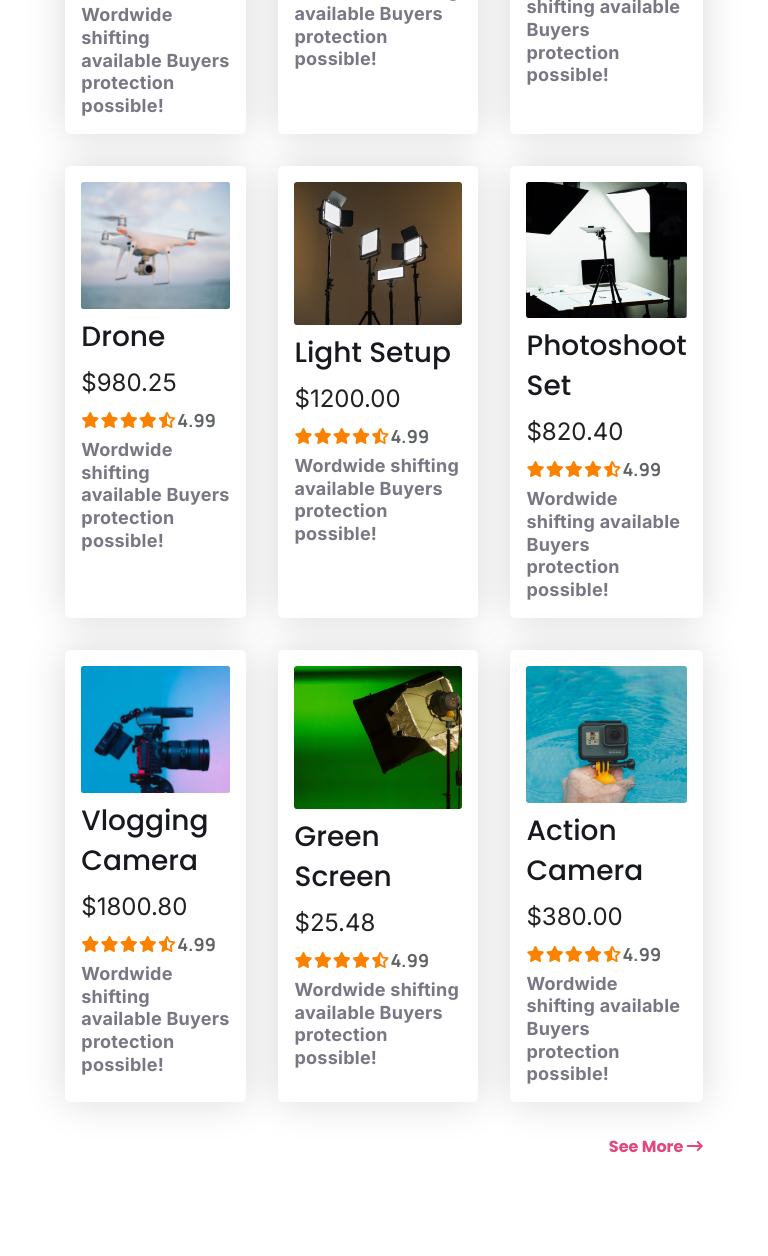
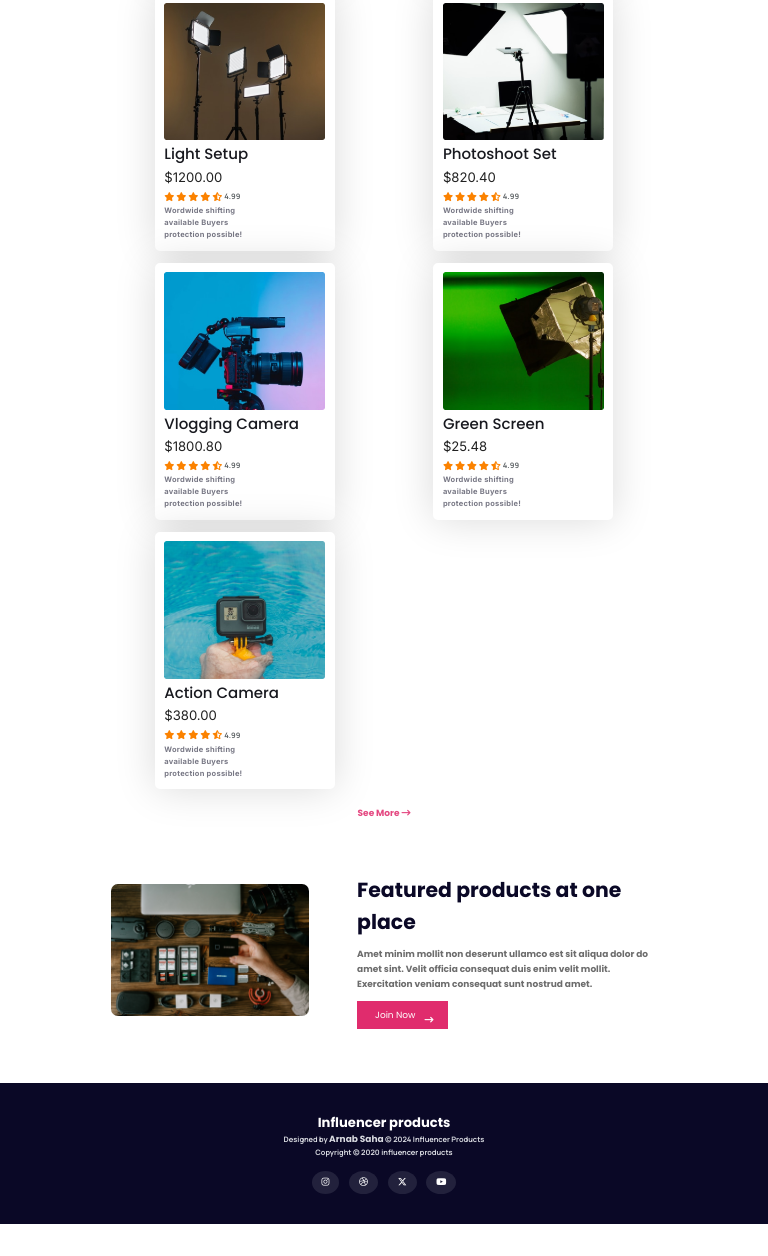
Before and after one commit to arnabw/Influencer-Gear, a plain HTML site: page index.html in a window 768 px wide. Shown: the part 1266-2522 px from the top of the page. After the commit the page ends 2490 px from the top, so only its background shows below. Drawn offline with Linux system fonts and the light colour scheme.

Commit message:
all section added and added media query for medium devices

```diff
--- a/assets/styles/main.css
+++ b/assets/styles/main.css
@@ -214,7 +214,7 @@
     font-family: var(--secondary-font);
     font-size: large;
     font-weight: 700;
-    line-height: 1.26;
+    line-height: 1.26rem;
     letter-spacing: 0.252px;
     width: 100%;
     max-width: 12.25rem;
@@ -255,3 +255,46 @@
     font-weight: 700;
     line-height: 3.75rem;
 }
+
+/* Footer Section */
+#foot {
+    padding: 3.125rem 0;
+    background: #0A0826;
+}
+
+#foot .foot-container {
+    display: flex;
+    flex-direction: column;
+    justify-content: center;
+    align-items: center;
+    text-align: center;
+}
+
+#foot .foot-container .foot-title {
+    color: #FFF;
+    font-size: var(--secondary-size);
+    font-weight: 700;
+}
+
+#foot .foot-container .foot-description {
+    color: #D9DBE1;
+    font-family: var(--optional-font);
+    font-size: 0.875rem;
+    font-weight: 700;
+    line-height: var(--secondary-size);
+}
+
+#foot .foot-container .foot-icon{
+    display: flex;
+    gap: 0.8rem;
+    margin-top: 1rem;
+}
+#foot .foot-container .foot-icon span{
+    background: #22213C;
+    padding: 5px 10px;
+    border-radius: 50%;
+}
+
+#foot .foot-container .foot-icon span i{
+    color: #FFF;
+}
--- /dev/null
+++ b/assets/styles/media-query.css
@@ -0,0 +1,143 @@
+/* Medium Device */
+@media only screen and (min-width:640px) and (max-width:1024px) {
+
+    /* Shared Style */
+    :root {
+        /* Font Size */
+        --primary-size: 0.75rem;
+        /*12px*/
+        --secondary-size: 1.09375rem;
+        /*17.5px*/
+        --optional-size: 1.25rem;
+        /*20px*/
+    }
+
+    .container {
+        width: 71%;
+        max-width: 64rem;
+    }
+
+    .shared-description {
+        max-width: 25rem;
+        margin: 0.75rem 0;
+    }
+
+    /* Header Section  */
+    #head {
+        padding: 3.5rem 0;
+    }
+
+    #head .nav {
+        flex-direction: column;
+        gap: 1rem;
+        text-align: center;
+    }
+
+    #head .nav .nav-title,
+    #head .nav .nav-list {
+        width: 100%;
+    }
+
+    #head .banner {
+        flex-direction: column;
+        gap: 1rem;
+        text-align: center;
+        margin-top: 3rem;
+    }
+
+    #head .banner .banner-content .banner-title {
+        font-size: 2.3rem;
+        line-height: 3.10rem;
+        max-width: 25.82rem;
+    }
+
+    #head .banner .banner-img .banner-content-img img {
+        max-width: 19.525rem;
+    }
+
+    /* Main Section  */
+
+    /* Sponsor Section  */
+    #main .sponsor {
+        grid-template-columns: repeat(4, 1fr);
+        gap: 1rem;
+        margin-bottom: 6rem;
+    }
+
+    #main .sponsor img {
+        max-width: 4rem;
+    }
+
+    /* Collection Section  */
+    #collection .collection-card {
+        grid-template-columns: repeat(2, 1fr);
+        gap: 1rem;
+        margin: 1.5rem 0;
+    }
+
+    #collection .collection-card .box-card {
+        gap: 0.25rem;
+        max-width: 15rem;
+        padding: 0.8rem;
+    }
+
+    #collection .collection-card .box-card img {
+        max-width: 14rem;
+    }
+
+    #collection .collection-card .box-card .collection-title {
+        line-height: 1.8rem;
+    }
+
+    #collection .collection-card .box-card .collection-price {
+        line-height: 1.60rem;
+    }
+
+    #collection .collection-card .box-card .collection-rating {
+        gap: 0.4rem;
+    }
+
+    #collection .collection-card .box-card .collection-rating i {
+        max-width: 0.60rem;
+    }
+
+    #collection .collection-card .box-card .collection-rating span {
+        font-size:smaller;
+        line-height: 1rem;
+    }
+
+    #collection .collection-card .box-card .collection-description {
+        font-size:smaller;
+        line-height: 1rem;
+        max-width: 8.7rem;
+    }
+
+    #seeMore {
+        justify-content: center;
+    }
+
+    /* Featured Products Section  */
+#featured-products {
+    padding: 4.5rem 0;
+}
+#featured-products .featured-products-container {
+    gap: 4rem;
+    justify-content: center;
+}
+#featured-products .featured-products-container .featured-products-img img {
+    max-width: 18rem;
+}
+
+#featured-products .featured-products-container .featured-products-contain .featured-products-title {
+    font-size: 1.7rem;
+    line-height: 2.67rem;
+}
+
+/* Footer Section */
+#foot {
+    padding: 2.5rem 0;
+}
+#foot .foot-container .foot-description {
+    font-size: 0.62rem;
+}
+}
--- a/index.html
+++ b/index.html
@@ -7,6 +7,7 @@
     <title>Influencer-Gear</title>
     <link rel="icon" href="./assets/images/logos/front-icon.png" type="png/icon">
     <link rel="stylesheet" href="./assets/styles/main.css">
+    <link rel="stylesheet" href="./assets/styles/media-query.css">
 
     <script src="https://kit.fontawesome.com/7959247147.js" crossorigin="anonymous"></script>
 </head>
@@ -198,7 +199,7 @@
                 </div>
             </div>
         </section>
-
+        <!-- /* Featured Products Section  */ -->
         <section id="featured-products">
             <div class="container featured-products-container">
                 <div class="featured-products-img">
@@ -214,7 +215,21 @@
             </div>
         </section>
     </main>
-    <footer id="foot"></footer>
+
+    <!-- Footer Section  -->
+    <footer id="foot">
+        <div class="container foot-container">
+            <h2 class="foot-title">Influencer products</h2>
+            <p class="foot-description">Designed by <strong style="color: #D9DBE1;">Arnab Saha</strong> &copy; 2024
+                Influencer Products<br>Copyright © 2020 influencer products</p>
+            <div class="foot-icon">
+                <span><i class="fa-brands fa-instagram"></i></span>
+                <span><i class="fa-brands fa-dribbble"></i></span>
+                <span><i class="fa-brands fa-x-twitter"></i></span>
+                <span><i class="fa-brands fa-youtube"></i></span>
+            </div>
+        </div>
+    </footer>
 </body>
 
 </html>
```
